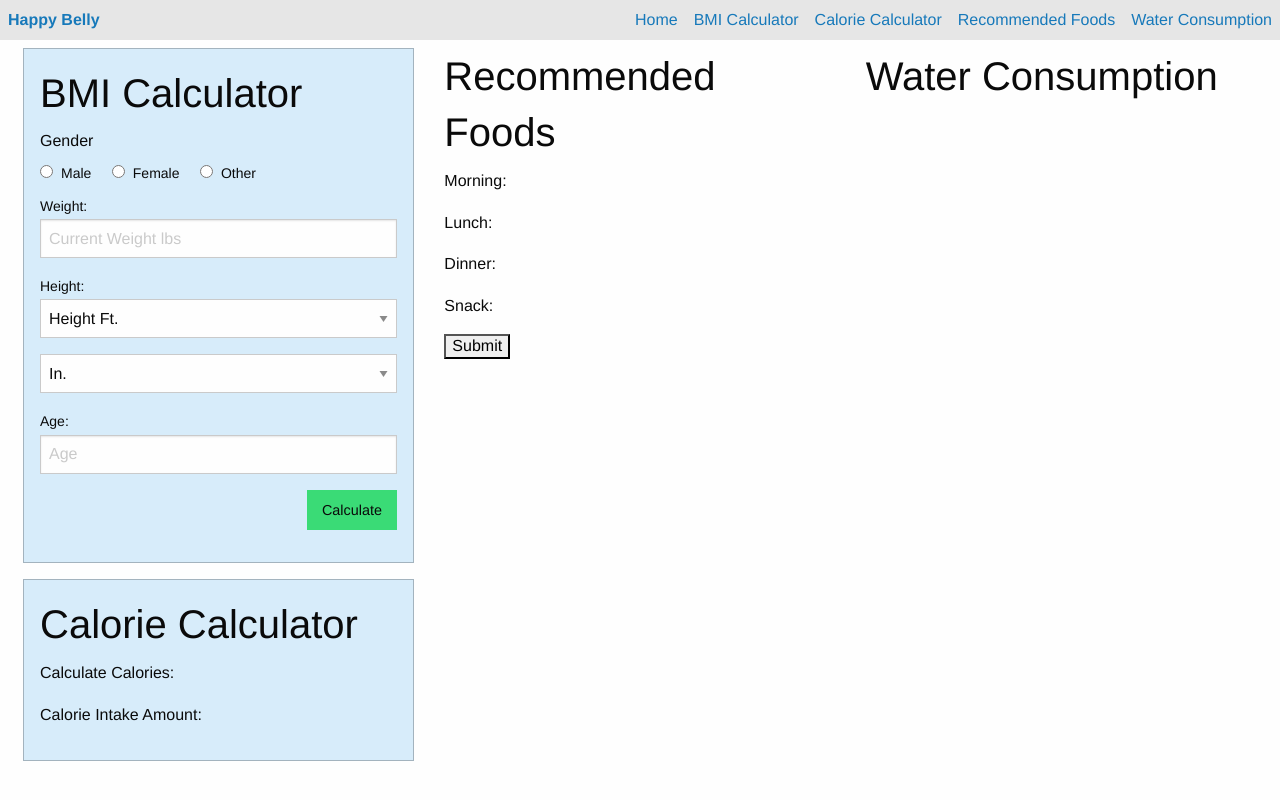
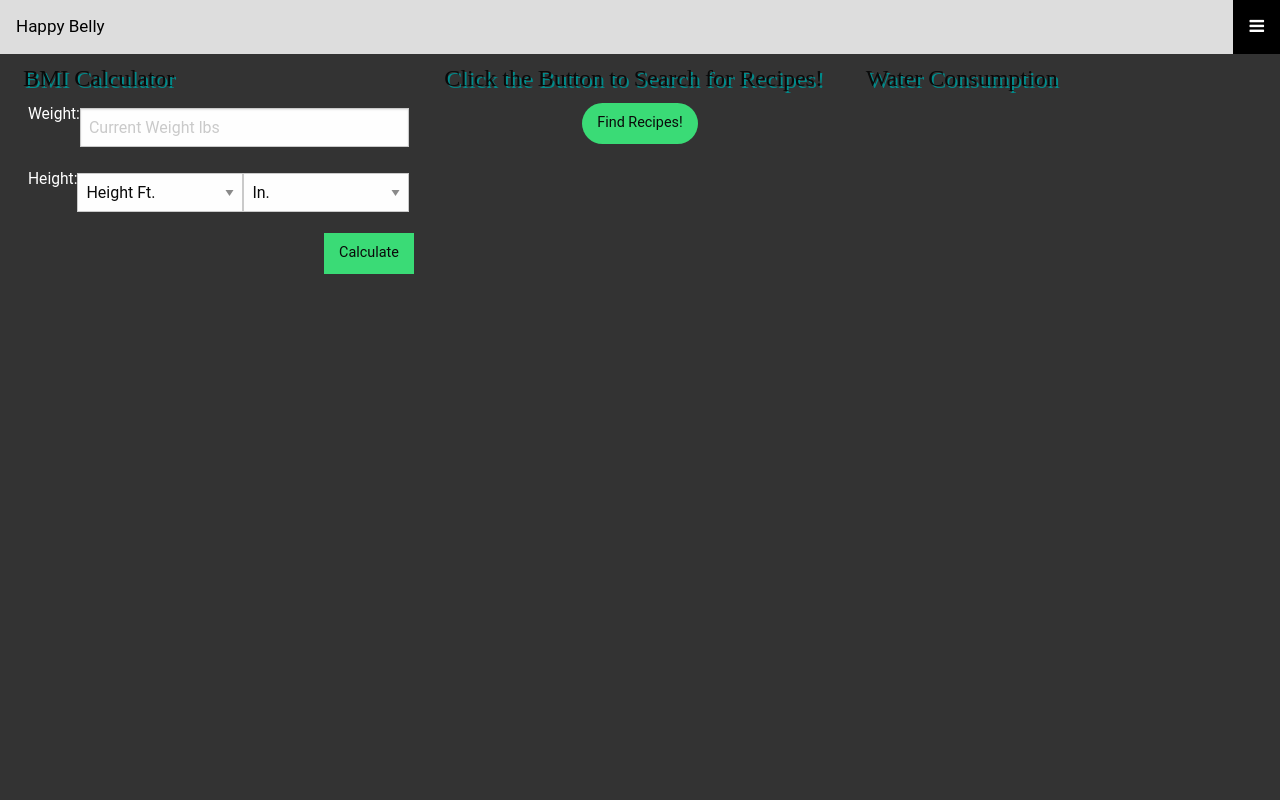
Before and after one commit to brennantaylor98/happybelly, a plain HTML site: page html/index.html in a window 1280 px wide. Drawn offline with nearby package versions, Linux system fonts and the light colour scheme.

Commit message:
added updated html

```diff
--- a/css/style.css
+++ b/css/style.css
@@ -1,5 +1,5 @@
 * body {
-    background-color: rgb(0, 0, 0);
+    background-color: #333;
     font-family: "roboto", sans-serif;
 }
 
@@ -62,3 +62,62 @@ label {
     object-fit: cover;
     height: 100%;
 }
+
+#recBtnDiv {
+    display: flex;
+    justify-content: center;
+}
+
+#recipesBtn {
+    border-radius: 25px;
+}
+
+/* Style the navigation menu */
+.topnav {
+    overflow: hidden;
+    background-color: #333;
+    /* position: fixed;
+    top: 0;
+    width: 100%; */
+  }
+
+  /* Hide the links inside the navigation menu (except for logo/home) */
+  .topnav #myLinks {
+    display: none;
+  }
+
+  /* Style navigation menu links */
+  .topnav a {
+    color: white;
+    padding: 14px 16px;
+    text-decoration: none;
+    font-size: 17px;
+    display: block;
+  }
+
+  /* Style the hamburger menu */
+  .topnav a.icon {
+    background: black;
+    display: block;
+    position: absolute;
+    right: 0;
+    top: 0;
+  }
+
+  /* Add a grey background color on mouse-over */
+  .topnav a:hover {
+    background-color: #ddd;
+    color: black;
+  }
+
+  /* Style the active link (or home/logo) */
+  .active {
+    background-color: #04AA6D;
+    color: white;
+  }
+
+  .srchbtn {
+    display: flex;
+    align-items: center;
+    justify-content: left;
+    }
--- a/html/index.html
+++ b/html/index.html
@@ -4,7 +4,10 @@
         <meta charset="UTF-8">
         <meta http-equiv="X-UA-Compatible" content="IE=edge">
         <meta name="viewport" content="width=device-width, initial-scale=1.0">
+        <link rel="stylesheet" href="https://cdn.jsdelivr.net/npm/bootstrap@4.5.3/dist/css/bootstrap.min.css" integrity="sha384-TX8t27EcRE3e/ihU7zmQxVncDAy5uIKz4rEkgIXeMed4M0jlfIDPvg6uqKI2xXr2" crossorigin="anonymous">
         <link rel="stylesheet" href="https://cdn.jsdelivr.net/npm/foundation-sites@6.7.5/dist/css/foundation.min.css" crossorigin="anonymous">
+        <link rel="stylesheet" href="../css/style.css">
+        <link rel="stylesheet" href="https://cdnjs.cloudflare.com/ajax/libs/font-awesome/4.7.0/css/font-awesome.min.css">
         <title>Happy Belly</title>
     </head>
     <body>
@@ -12,46 +15,29 @@
         <header>
 
         <!-- nav -->
-        <nav class="top-bar topbar-responsive">
-            <a class="topbar-responsive-logo" href="#"><strong>Happy Belly</strong></a>
+        <div class="topnav">
+            <a href="#home" class="active">Happy Belly</a>
+            <!-- Navigation links (hidden by default) -->
+            <div id="myLinks">
+              <a href="#bmiCalc">BMI Calculator</a>
+              <a href="#calCalc">Calorie Calculator</a>
+              <a href="#recRecipes">Find Recipes</a>
+              <a href="#waterConsump">Water Consumption</a>
             </div>
-        <div id="topbar-responsive" class="topbar-responsive-links">
-            <div class="top-bar-right">
-                <ul class="menu simple vertical medium-horizontal">
-                    <li><a href="#">Home</a></li>
-                    <li><a href="#">BMI Calculator</a></li>
-                    <li><a href="#">Calorie Calculator</a></li>
-                    <li><a href="#">Recommended Foods</a></li>
-                    <li><a href="#">Water Consumption</a></li>
-                </ul>
+            <!-- "Hamburger menu" / "Bar icon" to toggle the navigation links -->
+            <a href="javascript:void(0);" class="icon" onclick="myFunction()">
+              <i class="fa fa-bars"></i>
+            </a>
           </div>
-        </div>
-        </nav>
     </header>
 
     <!-- Main -->
-    <div class="grid-x grid-padding-x" style="margin: .5rem">
-        <div class="cell small-4 flex-container flex-dir-column ">
+    <div class="grid-y medium-grid-frame" style="margin: .5rem" id="home">
+        <div class="grid-x grid-padding-x">
+            <div class="cell small-12 large-4 small-order-1">
                 <!-- BMI Calculator -->
-          <div class="callout primary flex-child-auto" style="height: auto">
-            <h2>BMI Calculator</h2>
-            <!-- gender -->
-            <div>
-                <fieldset class="large-5 cell">
-                    <legend>Gender</legend>
-                    <input type="radio" name="gender" value="Male" id="genderMale" required><label for="genderMale">Male</label>
-                    <input type="radio" name="gender" value="Female" id="genderFemale"><label for="genderFemale">Female</label>
-                    <input type="radio" name="gender" value="Other" id="genderOther"><label for="genderOther">Other</label>
-                  </fieldset>
-                <!-- <label>Gender
-                    <select name="gender" placeholder="Gender">
-                        <option name="gender" value selected="selected" disabled="disabled">Gender</option>
-                        <option name="gender" value="Male">Male</option>
-                        <option name="gender" value="Female">Female</option>
-                    </select>
-                </label> -->
-            </div>
-            <!-- weight -->
+              <div class="cell auto body" style="height: 100%">
+                <h2 id="bmiCalc">BMI Calculator</h2>
                 <div>
                     <label>Weight:
                         <input type="number" placeholder="Current Weight lbs">
@@ -86,58 +72,40 @@
                         </select>
                     </label>
                 </div>
-            <!-- age -->
-            <div>
-                <label>Age:
-                    <input type="number" placeholder="Age">
-                  </label>
-            </div>
                 <!-- BMI Calculate button -->
                 <div>
                     <button class="submit success button float-right">Calculate</button>
                 </div>
               </div>
-          <!-- calorie calculator -->
-          <div class="callout primary flex-child-auto" style="height: auto">
-            <h2>Calorie Calculator</h2>
-            <div>
-                <p>Calculate Calories:</p>
+
             </div>
-            <div>
-                <p>Calorie Intake Amount:</p>
-            </div>
-            <!-- Calorie calculator button -->
-            <div>
+            <div class="cell small-12 large-4 small-order-2">
+            <!-- Recommended Foods -->
+            <div class="recFood">
+                <h2 id="recRecipes">Click the Button to Search for Recipes!</h2>
+                <div id="recBtnDiv">
+                    <a href="./recipe.html">
+                        <button id="recipesBtn" class="submit success button" type="submit">Find Recipes!</button>
+                    </a>
 
                 </div>
             </div>
             </div>
-        <!-- Recommended Foods -->
-        <div class="cell small-4 align-self-stretch">
-            <h2>Recommended Foods</h2>
-            <p>Morning:</p>
-            <p>Lunch:</p>
-            <p>Dinner:</p>
-            <p>Snack:</p>
-            <div>
-                <a href="./recipe.html"><input type="submit"></a>
 
+
+            <!-- water consumption -->
+            <div class="cell small-12 large-4 small-order-3">
+                <h2 id="waterConsump">Water Consumption</h2>
+            </div>
         </div>
     </div>
 
-        <!-- water consumption -->
-        <div class="cell small-4 align-self-stretch">
-            <h2>Water Consumption</h2>
-        </div>
-      </div>
       <!-- footer -->
-
-
+    <script src="https://code.jquery.com/jquery-3.5.1.slim.min.js" integrity="sha384-DfXdz2htPH0lsSSs5nCTpuj/zy4C+OGpamoFVy38MVBnE+IbbVYUew+OrCXaRkfj" crossorigin="anonymous"></script>
+    <script src="https://cdn.jsdelivr.net/npm/bootstrap@4.5.3/dist/js/bootstrap.bundle.min.js" integrity="sha384-ho+j7jyWK8fNQe+A12Hb8AhRq26LrZ/JpcUGGOn+Y7RsweNrtN/tE3MoK7ZeZDyx" crossorigin="anonymous"></script>
+    <script src="../script.js"></script>
+    <!-- <script src="js/jquery.min.js"></script>
+    <script src="js/foundation.min.js"></script> -->
 
 </body>
 </html>
-
-<!-- <div>
-    <input id="searchinput" placeholder="type here"> </input>
-    <button id="searchbtn">search</button>
-    </div> -->
--- a/script.js
+++ b/script.js
@@ -40,55 +40,12 @@ function getfood(event) {
 })
 }
 
-// function formatRecipeUrl(recipeName, recipeId){
-//     var name = recipeName.split(" ").join("-")
-//     var recipeUrl = `https://spoonacular.com/${name}-${recipeId}`
-//     return recipeUrl
-// };
-
-
-
-// <a href={`https://spoonacular.com/recipes/${recipeName}-${recipeId}`} > Recipe Here </a>
-
-
-
-// fetch('https://spoonacular.com/recipes/${recipeName}-${recipeId}')
-//   .then(response => response.json())
-//   .then(data => {
-//     data.result.forEach((item) => {
-//       document.body.innerHTML += '<br><a href="https://www.google.com">' + $recipeName + '</a>';
-//     })
-//  });
-
-// function getRecipe() {
-// <a href= {
-//     fetch(`https://spoonacular.com/recipes/${recipeName}-${recipeId}`)}>
-//     Recipe Here </a>
-//     formatRecipeUrl()
-// }
-
-
-
-
-
-
-
-// {
-//     "id": 716429,
-//     "title": "Past with Garlic, Scallions, Cauliflower"
-// }
-
-
-
-
-
-
-
-// .then(response => {
-//     var title = response.title
-//     var id = response.id
-
-//     var myRecipeUrl = formatRecipeUrl(title, id)
-//     var myRecipeLink = `<a href={${myRecipeUrl}}>My Recipe Link</a>
-// })
-console.log(data)
+// navbar hamburger JS
+function myFunction() {
+    var x = document.getElementById("myLinks");
+    if (x.style.display === "block") {
+      x.style.display = "none";
+    } else {
+      x.style.display = "block";
+    }
+  }
```
Lines whose indentation alone changed are shown as unchanged.
